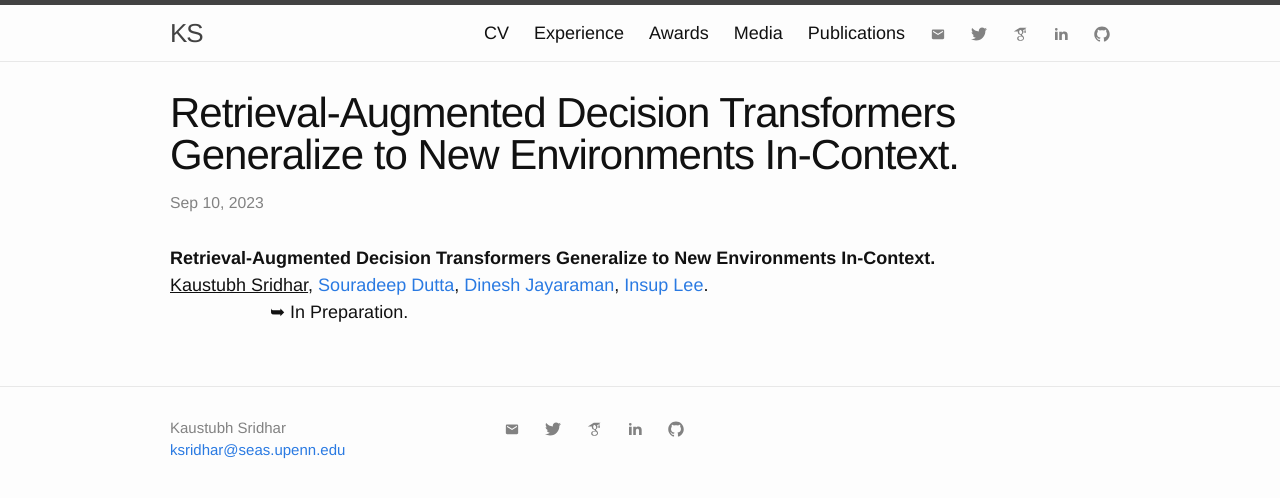
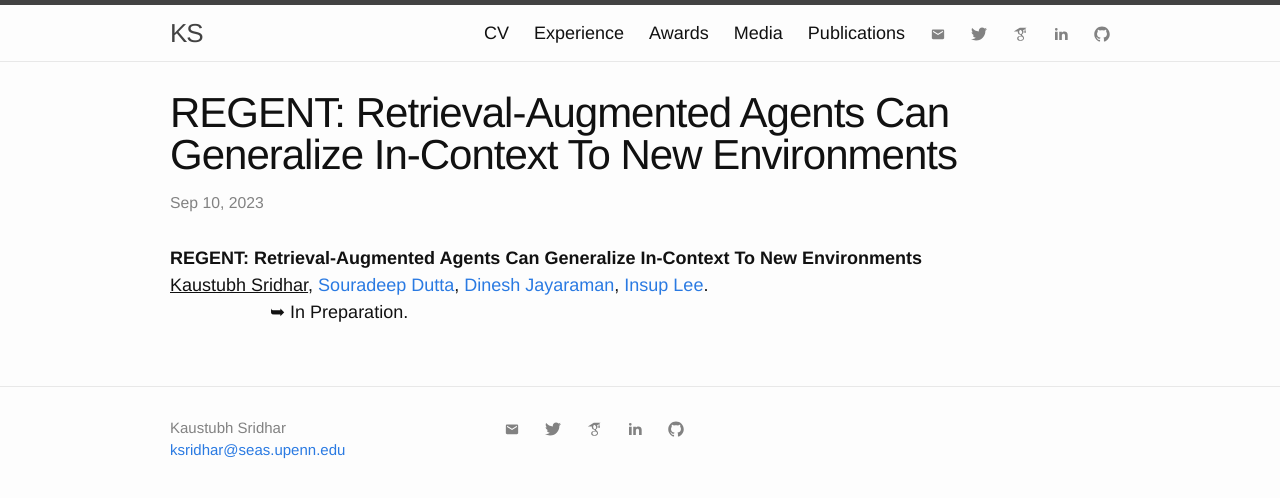
Before and after one commit to kaustubhsridhar/kaustubhsridhar.github.io, a Jekyll site: the page built from _posts/2023-09-10-REGENT.md, in a window 1280 px wide. Shown: the top 498 px of the page. Built offline with Jekyll 4.4.1, drawn with Linux system fonts in a browser that asks for light colours; comment, search, counter and statistics services are not loaded.

Commit message:
Update and rename 2023-09-10-RAD.md to 2023-09-10-REGENT.md

```diff
--- a/_posts/2023-09-10-RAD.md
+++ b/_posts/2023-09-10-REGENT.md
@@ -1,6 +1,6 @@
 ---
 layout: research
-title:  "Retrieval-Augmented Decision Transformers Generalize to New Environments In-Context."
+title:  "REGENT: Retrieval-Augmented Agents Can Generalize In-Context To New Environments"
 rinfo: <u>Kaustubh Sridhar</u>, <a href="https://sites.google.com/site/duttasouradeep39/">Souradeep Dutta</a>, <a href="https://www.seas.upenn.edu/~dineshj/">Dinesh Jayaraman</a>, <a href="https://www.cis.upenn.edu/~lee/home/index.shtml">Insup Lee</a>. <ul>➥ In Preparation.</ul>
 pdf: comingsoon.html
 date:   2023-09-10 22:00:00
```
